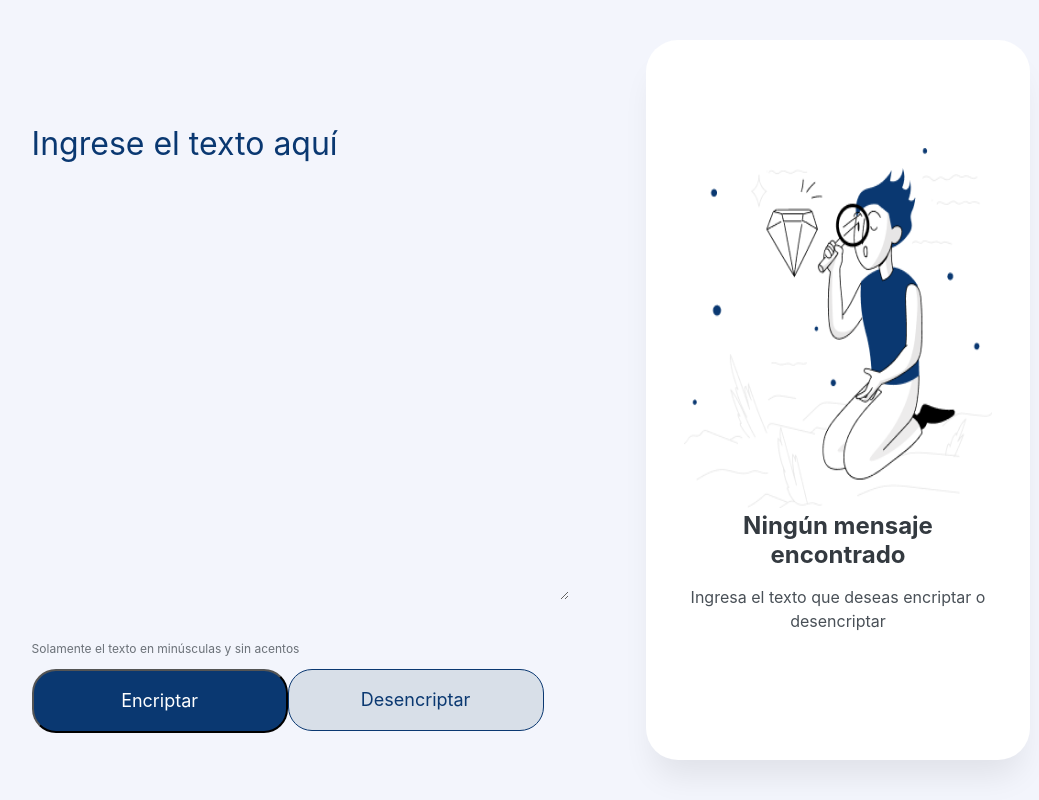
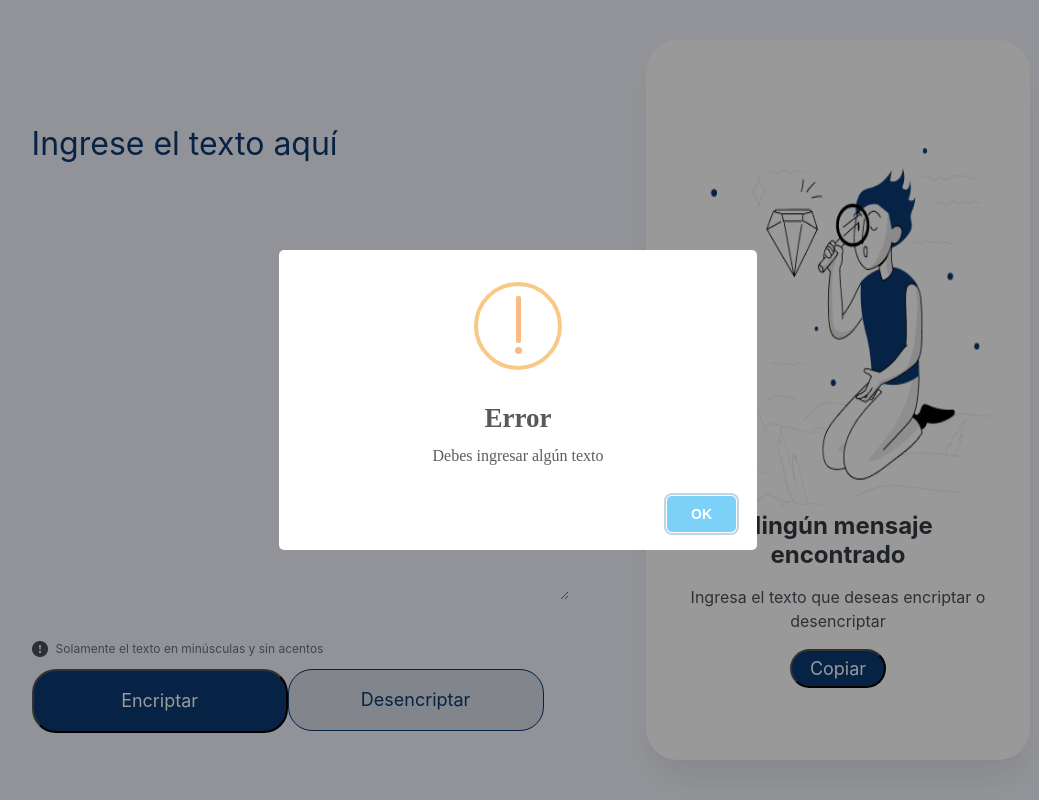
Before and after one commit to EduardoCarbajalM/Decodificador, a plain HTML site: page index.html in a window 1280 px wide. Both pictures are taken after a click on the button "Encriptar". Shown: the whole page, without its empty margins (122-1161 px from the left). Drawn offline with nearby package versions, Linux system fonts and the light colour scheme.

Commit message:
Versión 1.0.0 del desencriptador

```diff
--- a/index.html
+++ b/index.html
@@ -8,6 +8,7 @@
         <link rel="stylesheet" href="style.css">
         <link href="https://fonts.googleapis.com/css2?family=Bebas+Neue&display=swap" rel="stylesheet">
         <script src="index.js"></script>
+        <script src="https://unpkg.com/sweetalert/dist/sweetalert.min.js"></script>
 
     <body>
         <div class="contenedor">
@@ -16,6 +17,7 @@
             </div>
 
             <div class="terminos">
+                <img src="imagenes/Group.png" alt="signo de aclamación">
                 <p>Solamente el texto en minúsculas y sin acentos</p>
             </div>
 
@@ -29,7 +31,7 @@
                 <div class="mensaje-encriptado" id="mensaje-encriptado">
                     <h2 id="titulo-mensaje">Ningún mensaje encontrado</h2>
                     <p id="parrafo">Ingresa el texto que deseas encriptar o desencriptar</p>
-                    <!-- <textarea name="mensaje" id="mensaje" cols="30" rows="10" class="mensaje"></textarea> -->
+                    <input type="button" class="boton-copiar" value="Copiar" onclick="copiarTexto()">
                 </div>
             </div>
         </div>
--- a/index.js
+++ b/index.js
@@ -1,8 +1,5 @@
 function encriptar() {
     let texto = document.getElementById("texto").value;
-    // let tituloMensaje = document.getElementById("titulo-mensaje");
-    // let parrafo = document.getElementById("parrafo");
-    // let mono = document.getElementById("mono");
 
     let textoCrifrado = texto
     .replace(/e/gi, "enter")
@@ -18,7 +15,7 @@ function encriptar() {
         document.getElementById("mono").src = "imagenes/Muñeco.png";
     } else {
         document.getElementById("mono").src = "imagenes/Muñeco.png";
-        alert("Debes ingresar algún texto");
+        swal("Error", "Debes ingresar algún texto", "warning");
     }
 }
 
@@ -39,6 +36,22 @@ function desencriptar() {
         document.getElementById("mono").src = "imagenes/Muñeco.png";
     } else {
         document.getElementById("mono").src = "imagenes/Muñeco.png";
-        alert("Debes ingresar algún texto");
+        swal("Error", "Debes ingresar algún texto", "warning");
     }
 }
+
+function copiarTexto() {
+    let texto = document.getElementById("texto").value;
+
+    if (texto.length > 0) {
+      navigator.clipboard.writeText(texto)
+        .then(() => {
+            swal("Texto agregado al portapapeles");
+        })
+        .catch((error) => {
+            swal("Error", "No se pudo agregar el texto al portapales", "warning");
+        });
+    } else {
+        swal("Error", "Debes ingresar algún texto", "warning");
+    }
+  }
--- a/style.css
+++ b/style.css
@@ -172,6 +172,28 @@ textarea:focus,
     color: #495057;
 }
 
+.boton-copiar {
+    align-items: center;
+    justify-content: center;
+    padding: 2%;
+    gap: 8px;
+    width: 25%;
+    background-color: #0a3871;
+    border-radius: 24px;
+    font-family: "Inter";
+    font-size: 18px;
+    line-height: 19px;
+    text-align: center;
+    color: #fff;
+}
+
+.alerta {
+    background-color: #f8d7da;
+    border: 1px solid #f5c6cb;
+    color: #721c24;
+    padding: 10px;
+  }
+
 /* Responsive desing */
 
 @media (max-width: 57.5em) {
```
